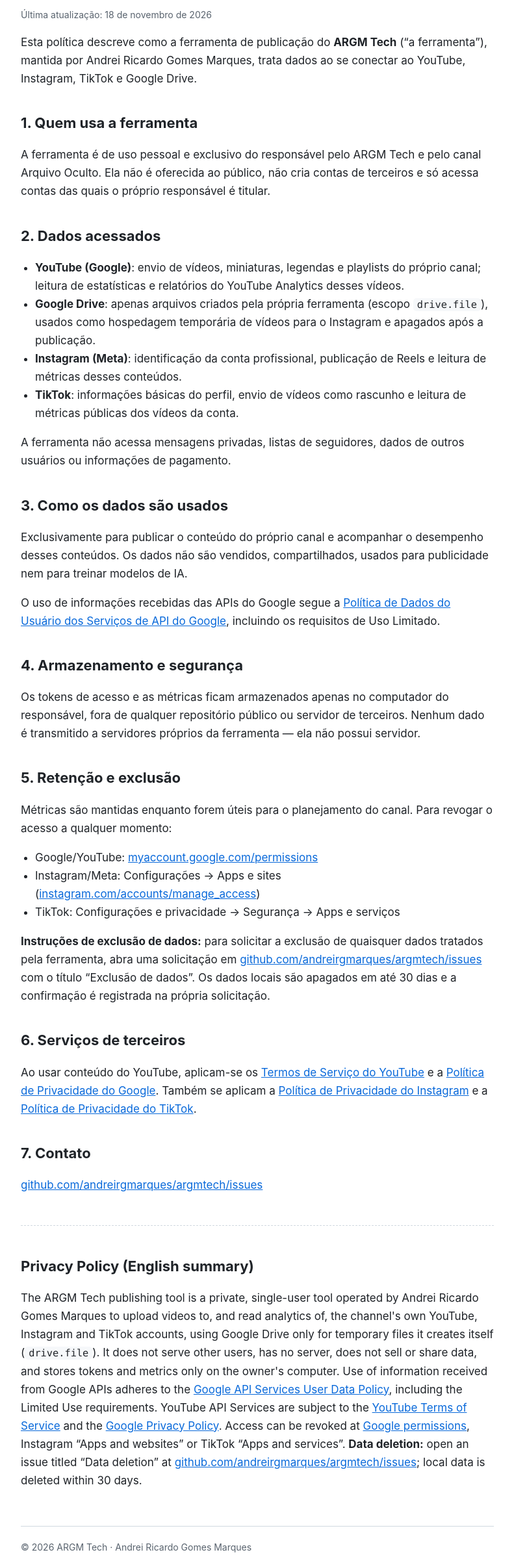
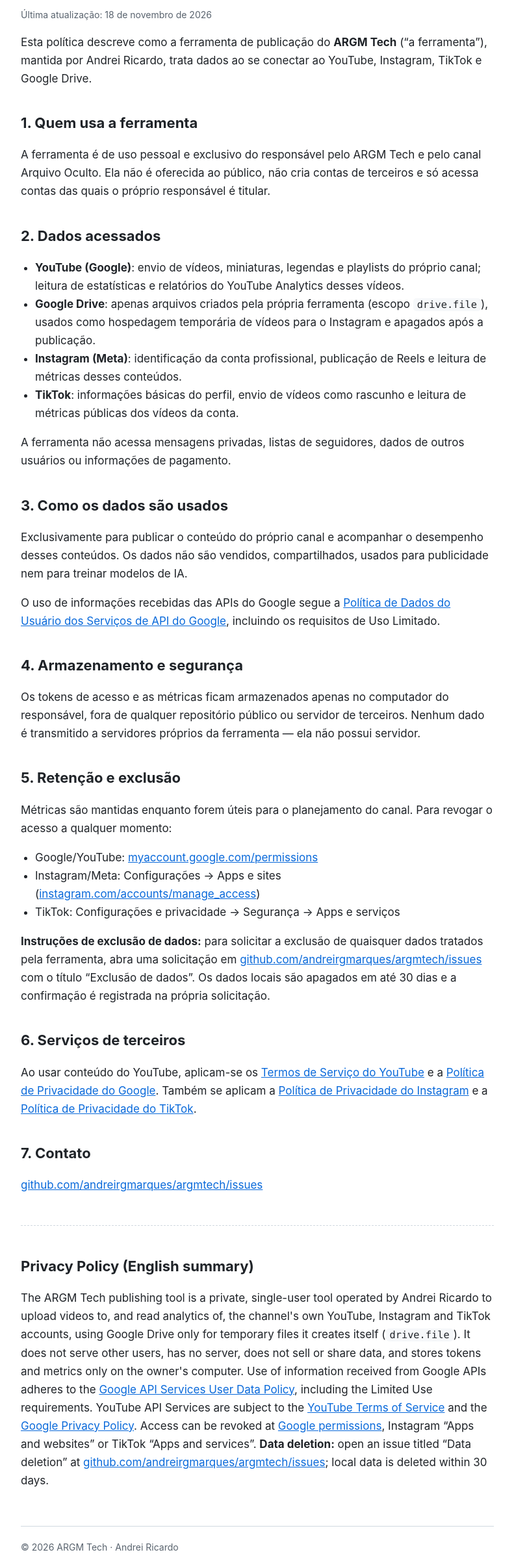
Before and after one commit to andreirgmarques/argmtech, a plain HTML site: page privacidade/index.html in a window 1280 px wide. Shown: the part 157-2560 px from the top of the page at 65% size, without its empty margins (244-1035 px from the left). Drawn offline with Linux system fonts and the light colour scheme.

Commit message:
fix: Usa o nome Andrei Ricardo no site
Co-Authored-By: Claude Opus 5.5 <noreply@anthropic.com>

```diff
--- a/privacidade/index.html
+++ b/privacidade/index.html
@@ -16,7 +16,7 @@
   <h1>Política de Privacidade</h1>
   <p class="meta">Última atualização: 18 de novembro de 2026</p>
 
-  <p>Esta política descreve como a ferramenta de publicação do <strong>ARGM Tech</strong> (“a ferramenta”), mantida por Andrei Ricardo Gomes Marques, trata dados ao se conectar ao YouTube, Instagram, TikTok e Google Drive.</p>
+  <p>Esta política descreve como a ferramenta de publicação do <strong>ARGM Tech</strong> (“a ferramenta”), mantida por Andrei Ricardo, trata dados ao se conectar ao YouTube, Instagram, TikTok e Google Drive.</p>
 
   <h2>1. Quem usa a ferramenta</h2>
   <p>A ferramenta é de uso pessoal e exclusivo do responsável pelo ARGM Tech e pelo canal Arquivo Oculto. Ela não é oferecida ao público, não cria contas de terceiros e só acessa contas das quais o próprio responsável é titular.</p>
@@ -54,10 +54,10 @@
 
   <section class="en">
     <h2>Privacy Policy (English summary)</h2>
-    <p>The ARGM Tech publishing tool is a private, single-user tool operated by Andrei Ricardo Gomes Marques to upload videos to, and read analytics of, the channel's own YouTube, Instagram and TikTok accounts, using Google Drive only for temporary files it creates itself (<code>drive.file</code>). It does not serve other users, has no server, does not sell or share data, and stores tokens and metrics only on the owner's computer. Use of information received from Google APIs adheres to the <a href="https://developers.google.com/terms/api-services-user-data-policy">Google API Services User Data Policy</a>, including the Limited Use requirements. YouTube API Services are subject to the <a href="https://www.youtube.com/t/terms">YouTube Terms of Service</a> and the <a href="https://policies.google.com/privacy">Google Privacy Policy</a>. Access can be revoked at <a href="https://myaccount.google.com/permissions">Google permissions</a>, Instagram “Apps and websites” or TikTok “Apps and services”. <strong>Data deletion:</strong> open an issue titled “Data deletion” at <a href="https://github.com/andreirgmarques/argmtech/issues">github.com/andreirgmarques/argmtech/issues</a>; local data is deleted within 30 days.</p>
+    <p>The ARGM Tech publishing tool is a private, single-user tool operated by Andrei Ricardo to upload videos to, and read analytics of, the channel's own YouTube, Instagram and TikTok accounts, using Google Drive only for temporary files it creates itself (<code>drive.file</code>). It does not serve other users, has no server, does not sell or share data, and stores tokens and metrics only on the owner's computer. Use of information received from Google APIs adheres to the <a href="https://developers.google.com/terms/api-services-user-data-policy">Google API Services User Data Policy</a>, including the Limited Use requirements. YouTube API Services are subject to the <a href="https://www.youtube.com/t/terms">YouTube Terms of Service</a> and the <a href="https://policies.google.com/privacy">Google Privacy Policy</a>. Access can be revoked at <a href="https://myaccount.google.com/permissions">Google permissions</a>, Instagram “Apps and websites” or TikTok “Apps and services”. <strong>Data deletion:</strong> open an issue titled “Data deletion” at <a href="https://github.com/andreirgmarques/argmtech/issues">github.com/andreirgmarques/argmtech/issues</a>; local data is deleted within 30 days.</p>
   </section>
 
-  <footer>© 2026 ARGM Tech · Andrei Ricardo Gomes Marques</footer>
+  <footer>© 2026 ARGM Tech · Andrei Ricardo</footer>
 </div>
 </body>
 </html>
```
Also changed, not shown: index.html (+3 -3 lines), termos/index.html (+2 -2 lines), 1 other file.
